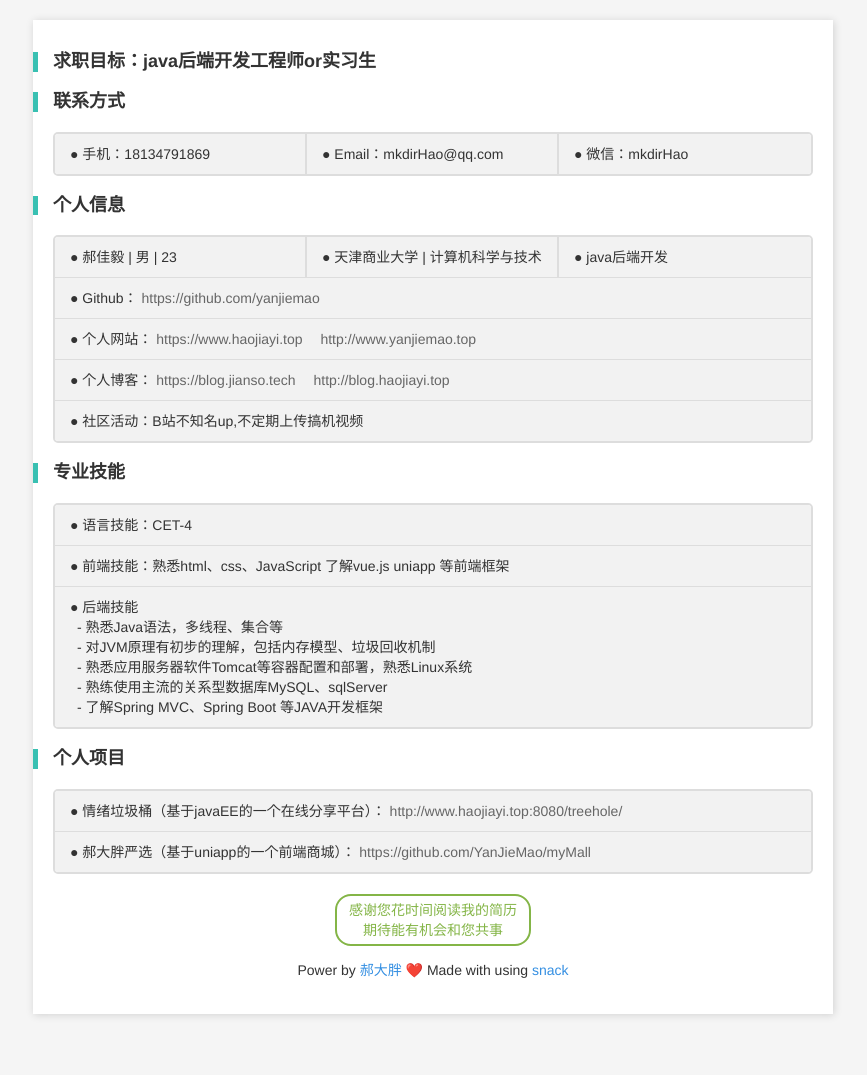
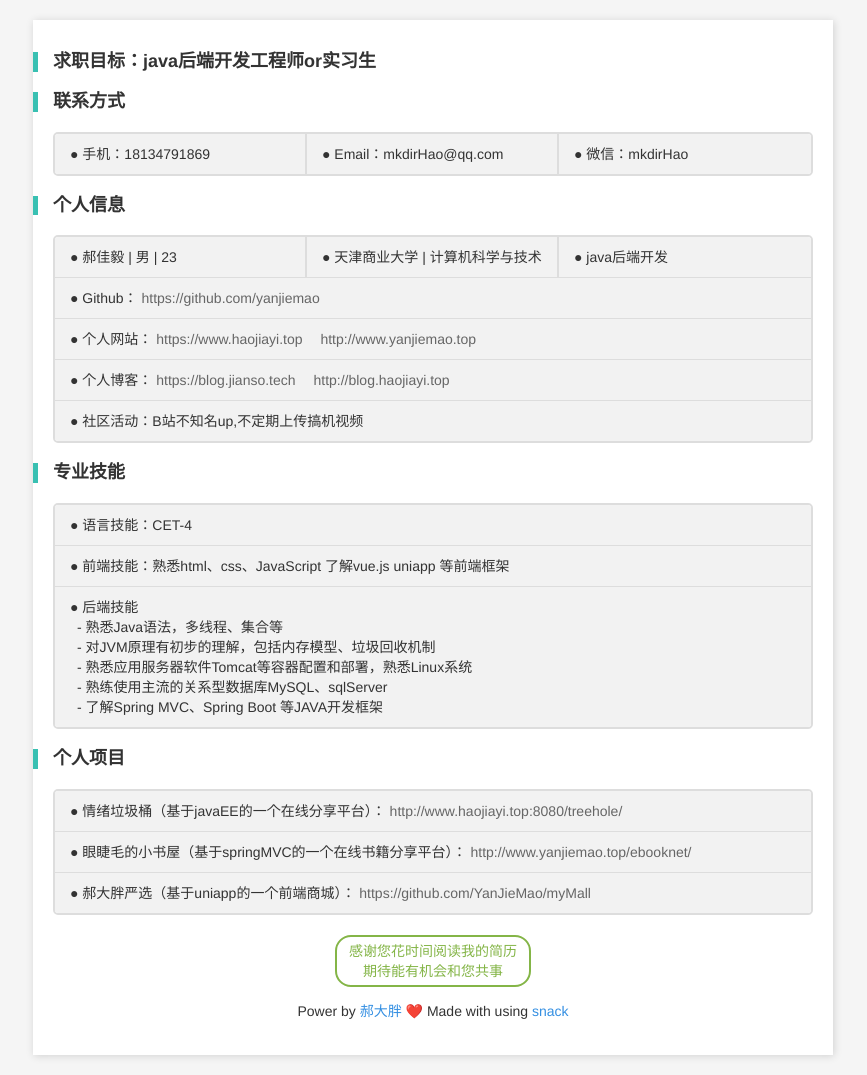
Before and after one commit to YanJieMao/resume, a plain HTML site: page index.html in a window 1280 px wide. Shown: the whole page, without its empty margins (207-1074 px from the left). Before the commit the page ends 1034 px from the top, so only its background shows below. Drawn offline with Linux system fonts and the light colour scheme.

Commit message:
modified:   index.html

```diff
--- a/index.html
+++ b/index.html
@@ -147,6 +147,11 @@
           <a href="http://www.haojiayi.top:8080/treehole/"
              target="_blank">http://www.haojiayi.top:8080/treehole/</a>
         </div>
+		<div class="box bg-gray-lightest">
+          ● 眼睫毛的小书屋（基于springMVC的一个在线书籍分享平台）：
+          <a href="http://www.yanjiemao.top/ebooknet/"
+             target="_blank">http://www.yanjiemao.top/ebooknet/</a>
+        </div>
         <div class="box bg-gray-lightest">
           ● 郝大胖严选（基于uniapp的一个前端商城）：
           <a href="https://github.com/YanJieMao/myMall"
```
